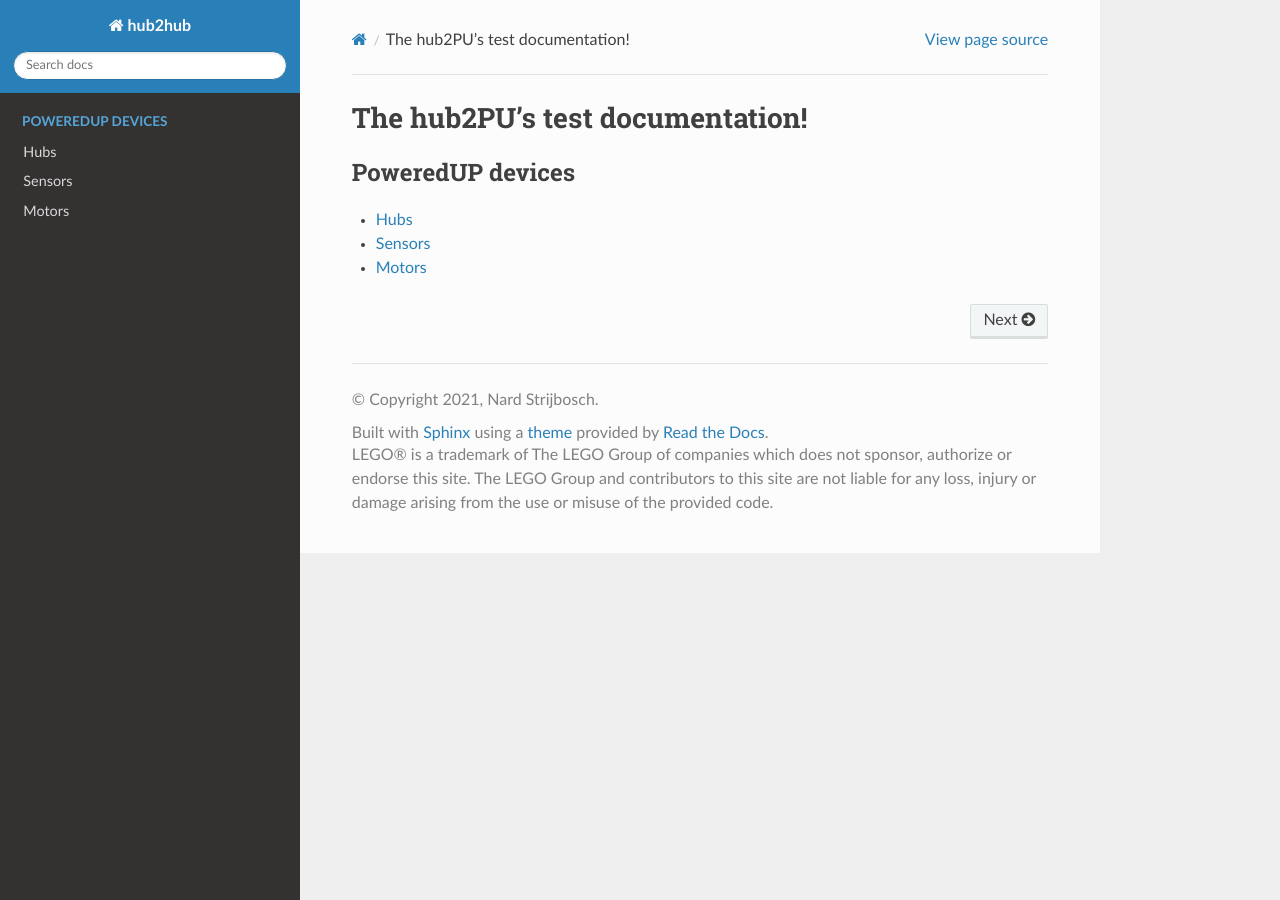
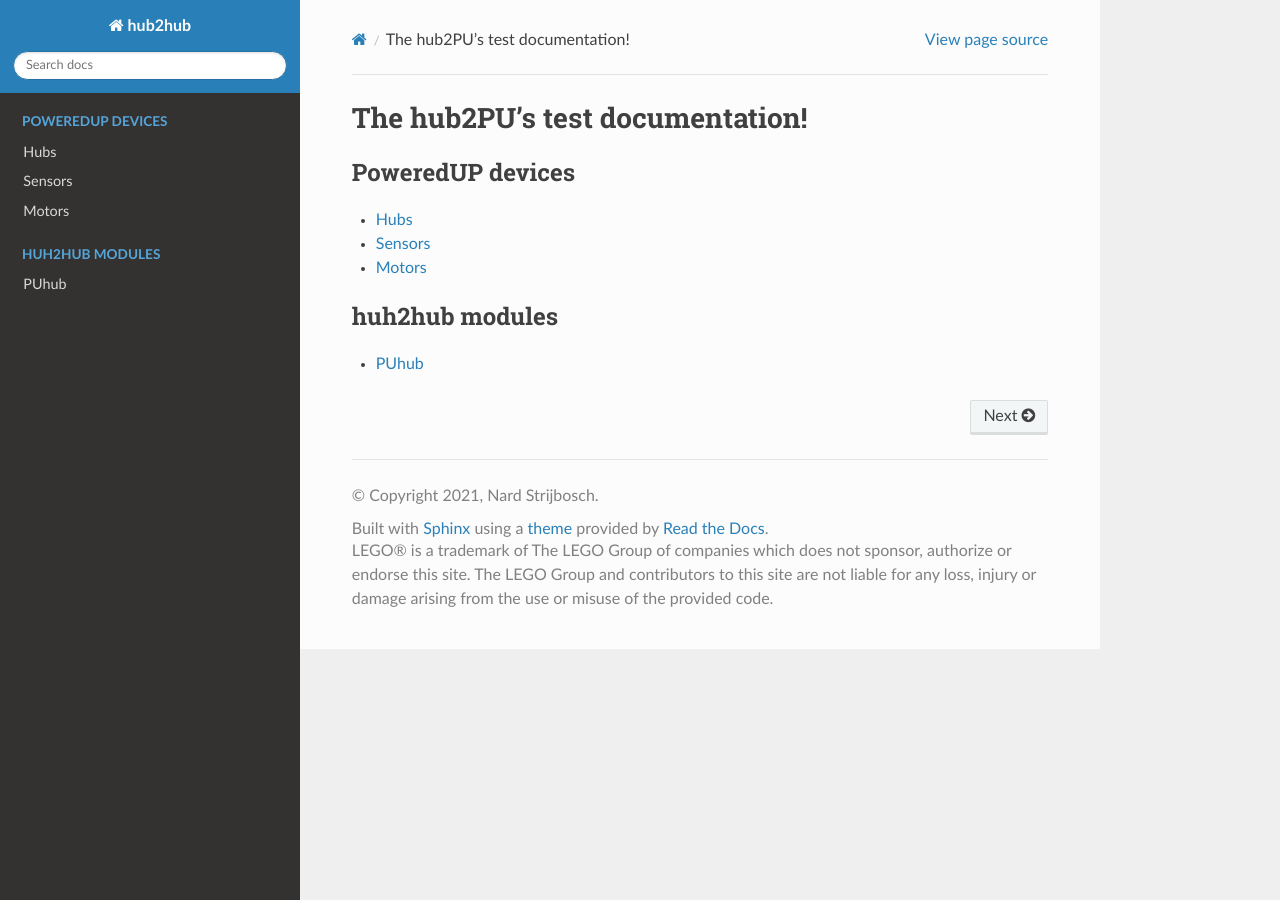
Before and after one commit to NStrijbosch/hub2hub, a Sphinx documentation site: the page built from docs/source/index.rst, in a window 1280 px wide. Built offline with Sphinx 7.4.7 and the Read the Docs theme 2.0.0, drawn with Linux system fonts in a browser that asks for light colours.

Commit message:
add PUhub

```diff
--- a/docs/source/conf.py
+++ b/docs/source/conf.py
@@ -10,9 +10,11 @@
 # add these directories to sys.path here. If the directory is relative to the
 # documentation root, use os.path.abspath to make it absolute, like shown here.
 #
-# import os
-# import sys
-# sys.path.insert(0, os.path.abspath('.'))
+import os
+import sys
+current_dir = os.path.dirname(__file__)
+target_dir = os.path.abspath(os.path.join(current_dir, "../../src"))
+sys.path.insert(0, target_dir)
 
 
 # -- Project information -----------------------------------------------------
--- a/docs/source/index.rst
+++ b/docs/source/index.rst
@@ -9,3 +9,9 @@ The hub2PU's test documentation!
 	hubs
 	sensors
 	motors
+
+.. toctree::
+	:maxdepth: 1
+	:caption:  huh2hub modules
+
+	puhub
--- /dev/null
+++ b/docs/source/puhub.rst
@@ -0,0 +1,6 @@
+######
+PUhub
+######
+
+.. autoclass:: hub2hub::PUhub
+   :members:
```
